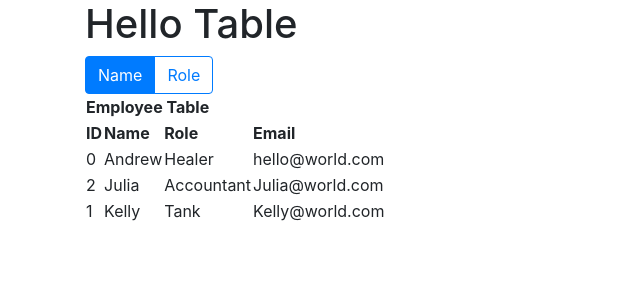
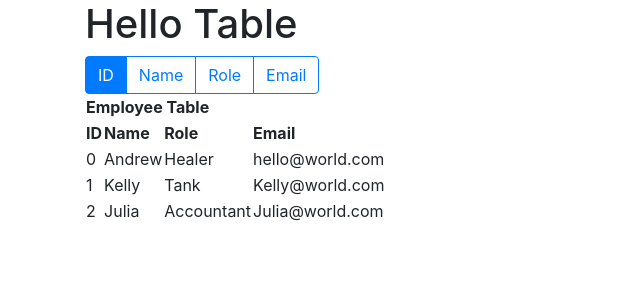
Before and after one commit to Andrew836-dev/user-list, a React (Create React App) app: page / in a window 1280 px wide. Shown: the top 300 px of the page, without its empty margins (0-640 px from the left). Built offline with nearby package versions, Linux system fonts and the light colour scheme.

Commit message:
refactored sorting function to make a single setState call

```diff
--- a/src/API.js
+++ b/src/API.js
@@ -23,13 +23,13 @@ const API = {
       }
     ]
   },
-  getUsersSortedBy: async field => {
+  getUsersSortedBy: async (field = "id") => {
     return API.getUsers().then(list => {
         let sorted;
         do {
           sorted = true;
-          for (let i = 0; i < list.length; i++) {
-            if (list[i + 1] && list[i][field] > list[i + 1][field]) {
+          for (let i = 0; i < list.length - 1; i++) {
+            if (list[i][field] > list[i + 1][field]) {
               sorted = false;
               [list[i], list[i + 1]] = [list[i + 1], list[i]]
             }
--- a/src/App.js
+++ b/src/App.js
@@ -1,5 +1,5 @@
 import React from 'react';
-import './App.css';
+// import './App.css';
 import TableContainer from './components/TableContainer';
 import "bootstrap/dist/css/bootstrap.min.css";
 
--- a/src/components/SortBar/index.js
+++ b/src/components/SortBar/index.js
@@ -1,10 +1,15 @@
 import React from "react";
 import SortTabs from "../SortTabs";
 
+const fieldList = [
+  "ID",
+  "Name",
+  "Role",
+  "Email",
+]
 function SortBar(props) {
   return <div className="btn-group">
-    <SortTabs tabName="Name" sortedBy={props.sortedBy} handleClick={props.handleClick} />
-    <SortTabs tabName="Role" sortedBy={props.sortedBy} handleClick={props.handleClick} />
+    {fieldList.map(fieldName => <SortTabs name={fieldName} sortedBy={props.sortedBy} handleClick={props.handleClick} key={fieldName} />)}
   </div>
 }
 
--- a/src/components/SortTabs/index.js
+++ b/src/components/SortTabs/index.js
@@ -1,11 +1,11 @@
 import React from "react";
 
 function SortTabs(props) {
-  return <button onClick={props.handleClick} id={props.tabName} className={
-    props.sortedBy === props.tabName ?
+  return <button onClick={props.handleClick} id={props.name} className={
+    props.sortedBy === props.name ?
     "btn btn-primary" :
     "btn btn-outline-primary"}>
-      {props.tabName}
+      {props.name}
     </button>
 }
 
--- a/src/components/Table/index.js
+++ b/src/components/Table/index.js
@@ -10,20 +10,23 @@ function Table(props) {
           {
             Header: 'ID',
             accessor: 'id',
+            id: 'id',
             sortType: 'basic',
-            canSort: true,
           },
           {
             Header: 'Name',
+            id: 'name',
             accessor: 'name',
           },
           {
             Header: 'Role',
             accessor: 'role',
+            id: 'role',
           },
           {
             Header: 'Email',
             accessor: 'email',
+            id: 'email',
           }
         ]
       },
@@ -32,7 +35,19 @@ function Table(props) {
   );
 
   const data = React.useMemo(() => props.data, [props.data]);
-  const tableInstance = useTable({ columns, data }, useSortBy)
+
+  const initialSort = React.useMemo(() =>
+    [{ id: "role", desc: true }]
+    , []);
+
+  const tableInstance = useTable({
+    columns: columns,
+    data: data,
+    initalState: {
+      sortBy: initialSort,
+      hiddenColumns: ["role", "id"],
+    },
+  }, useSortBy)
 
   const {
     getTableProps,
@@ -42,6 +57,9 @@ function Table(props) {
     prepareRow,
   } = tableInstance
 
+  if (!props.data[0]) {
+    return <h1>Loading</h1>
+  } else {
     return (
       // apply the table props
       <table {...getTableProps()}>
@@ -92,5 +110,6 @@ function Table(props) {
       </table>
     )
   }
+}
 
 export default Table;
--- a/src/components/TableContainer/index.js
+++ b/src/components/TableContainer/index.js
@@ -5,46 +5,49 @@ import Table from "../Table";
 
 class TableContainer extends React.Component {
   state = {
-    sortedBy: "Name",
+    sortedBy: "ID",
     sortAscending: true,
-    list: [{ id: 0, name: "table", role: "information", email: "testEmail" }]
+    completeList: [],
+    filteredList: []
   }
 
   componentDidMount = () => {
-    this.updateUserList();
+    this.updateUserList("ID");
   }
 
   render() {
     return <div>
       <h1>Hello Table</h1>
-      <SortBar sortedBy={this.state.sortedBy} sortAscending={this.state.sortAscending} handleClick={this.handleClick} />
-      <Table data={this.state.list} />
+      <SortBar sortedBy={this.state.sortedBy} sortAscending={this.state.sortAscending} handleClick={this.sortClick} />
+      <Table data={this.state.completeList} />
     </div>
   }
 
-  handleClick = event => {
+  sortClick = event => {
     event.preventDefault();
     if (this.state.sortedBy !== event.target.id) {
-      this.setState({ sortedBy: event.target.id });
-      console.log("changed sort type");
+      this.updateUserList(event.target.id);
     }
     else {
-      this.setState({sortAscending: !this.state.sortAscending})
-      console.log("changed sort order");
+      this.updateUserList(event.target.id, !this.state.sortAscending);
     }
-    this.updateUserList();
   }
 
-  updateUserList = async () => {
-    this.getSortedUserList().then(list => {
-      this.setState({ list: list })
+  updateUserList = async (field, sortAscending = true) => {
+    this.getSortedUserList(field, sortAscending).then(list => {
+      this.setState({
+        sortedBy: field,
+        sortAscending: sortAscending,
+        completeList: list,
+        // filteredList: list.filter()
+      })
     });
   }
 
-  getSortedUserList = async () => {
-    return API.getUsersSortedBy(this.state.sortedBy.toLowerCase())
+  getSortedUserList = async (field, sortAscending) => {
+    return API.getUsersSortedBy(field.toLowerCase())
       .then(list => {
-        if (!this.state.sortAscending) {
+        if (!sortAscending) {
           list.reverse();
         }
         return list;
```
Lines whose indentation alone changed are shown as unchanged.
